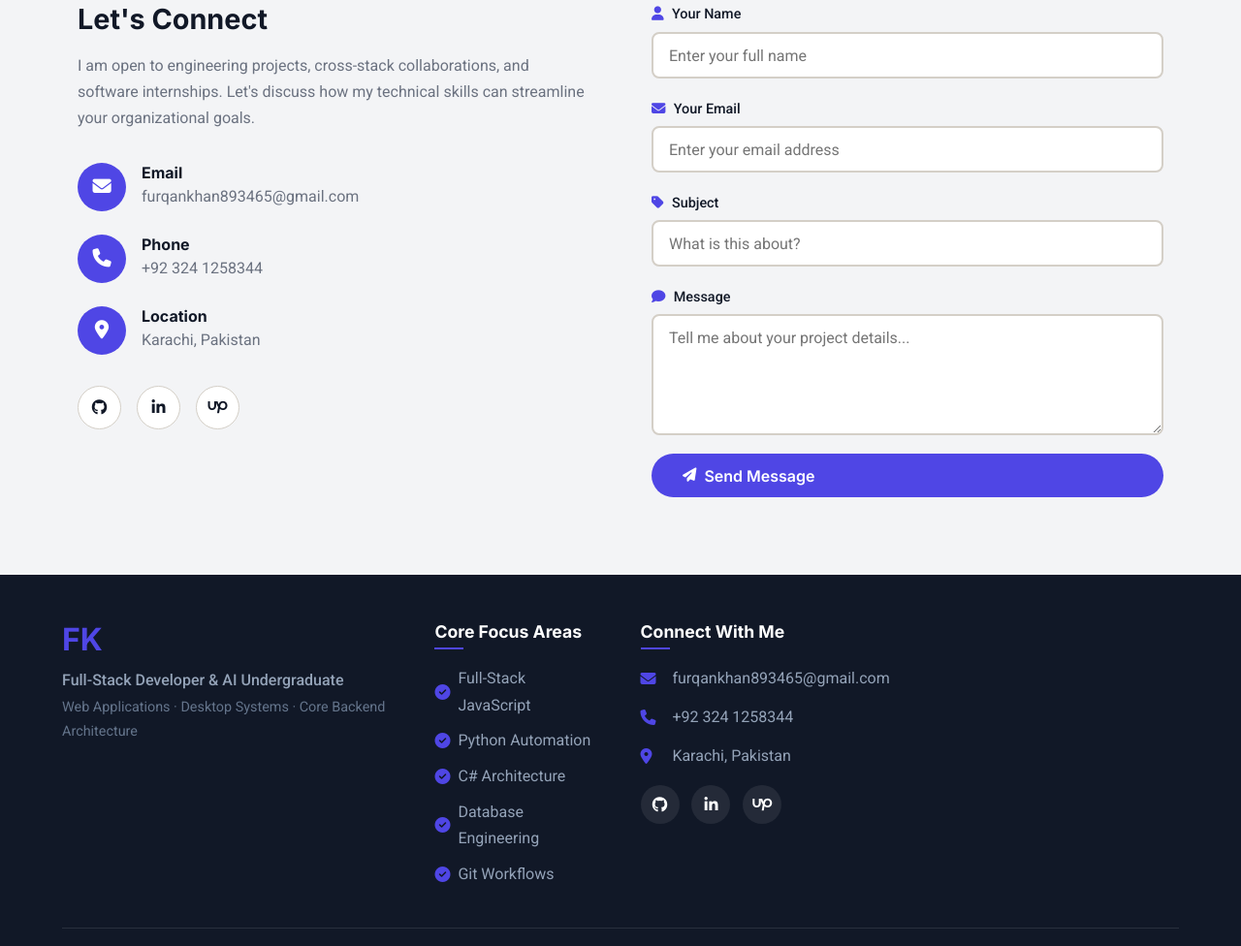
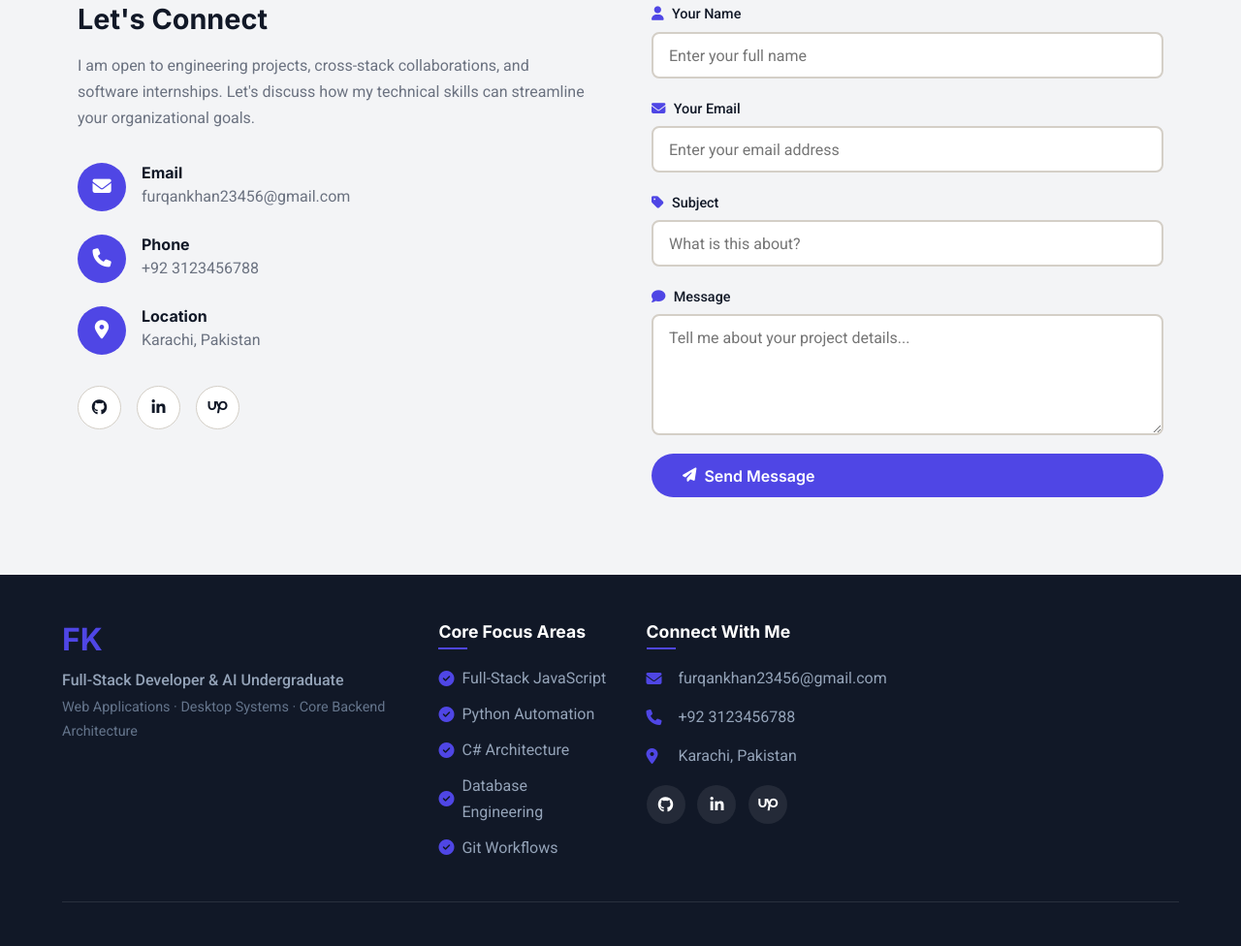
Before and after one commit to furqankhan032412-blip/Furqan-Khan, a plain HTML site: page index.html in a window 1280 px wide. Shown: the part 5483-6459 px from the top of the page at 97% size. Drawn offline with Linux system fonts and the light colour scheme.

Commit message:
Move website files to root

```diff
--- a/frontend/index.html
+++ b/index.html
@@ -501,7 +501,7 @@
                                 </div>
                                 <div>
                                     <h4>Email</h4>
-                                    <p>furqankhan893465@gmail.com</p>
+                                    <p>furqankhan23456@gmail.com</p>
                                 </div>
                             </div>
                             <div class="contact-item">
@@ -510,7 +510,7 @@
                                 </div>
                                 <div>
                                     <h4>Phone</h4>
-                                    <p>+92 324 1258344</p>
+                                    <p>+92 3123456788</p>
                                 </div>
                             </div>
                             <div class="contact-item">
@@ -602,11 +602,11 @@
                 <ul class="footer-contact-list">
                     <li>
                         <i class="fas fa-envelope"></i>
-                        <a href="mailto:furqankhan893465@gmail.com">furqankhan893465@gmail.com</a>
+                        <a href="mailto:furqankhan23456@gmail.com">furqankhan23456@gmail.com</a>
                     </li>
                     <li>
                         <i class="fas fa-phone"></i>
-                        <a href="tel:+923241258344">+92 324 1258344</a>
+                        <a href="tel:+923241258344">+92 3123456788</a>
                     </li>
                     <li>
                         <i class="fas fa-map-marker-alt"></i>
```
Also changed, not shown: css/style.css (renamed from frontend/css/style.css), js/script.js (renamed from frontend/js/script.js), 1 other file.
